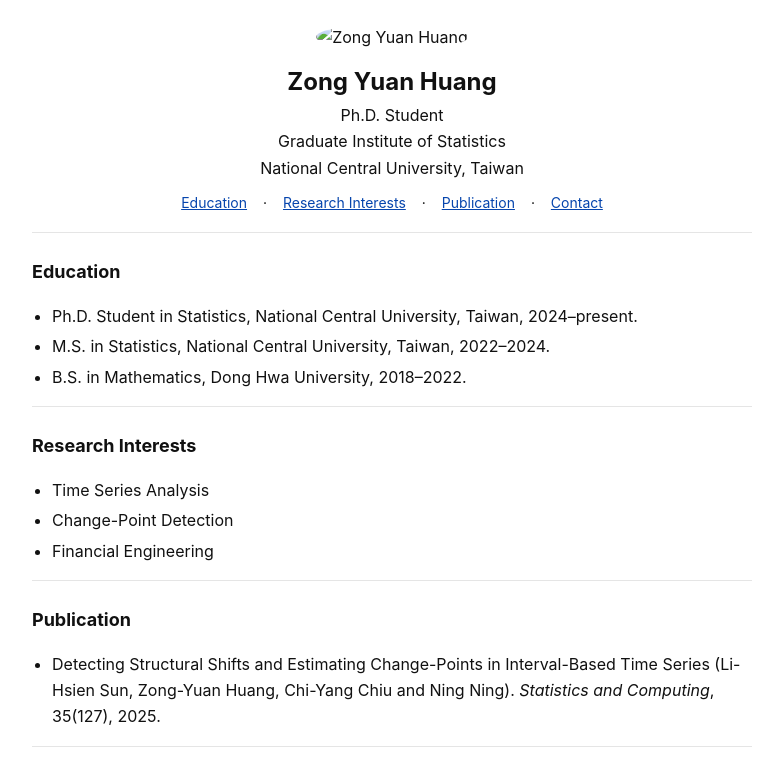
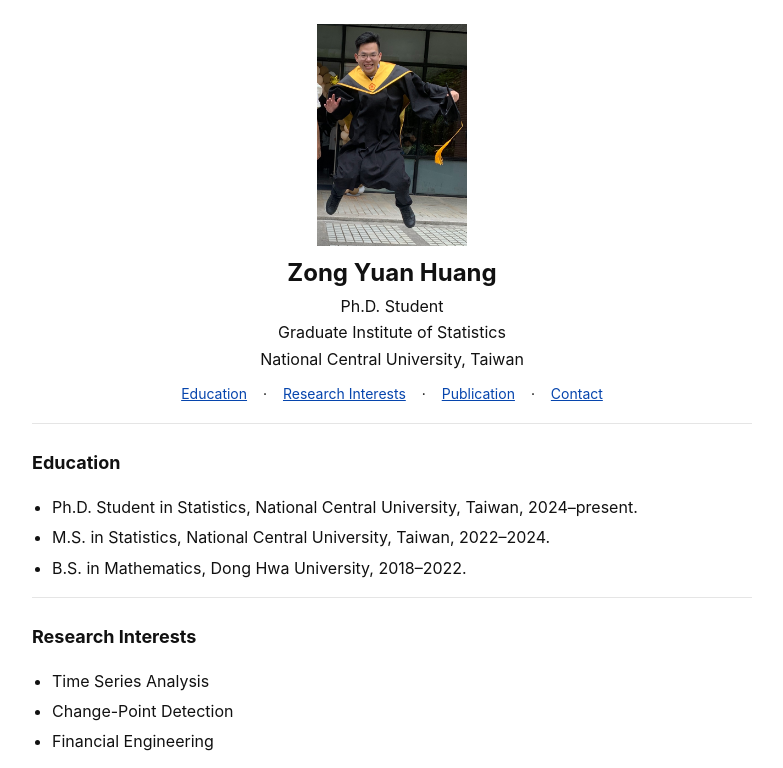
Before and after one commit to NocturneYuan/netlify, a plain HTML site: page index.html in a window 1280 px wide. Shown: the top 768 px of the page, without its empty margins (248-1031 px from the left). Drawn offline with Linux system fonts and the light colour scheme.

Commit message:
Adjist image size

```diff
--- a/index.html
+++ b/index.html
@@ -43,9 +43,7 @@
   <div class="container">
     <header>
   <!-- 大頭照，記得把 me.jpg 換成你的檔名 -->
-  <img src="images/me.jpg" alt="Zong Yuan Huang"
-       width="150"
-       style="border-radius:50%; margin-bottom:12px;">
+  <img src="./me.jpg" alt="Zong Yuan Huang"style="max-width:150px; height:auto;">
 
   <h1>Zong Yuan Huang</h1>
   <!-- <div class="small">Yuan</div> 如需中文姓名可解註釋 -->
```
